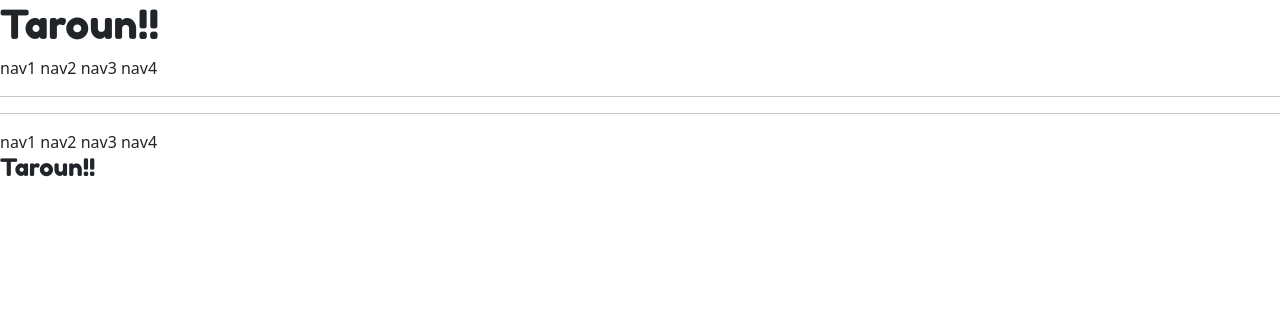
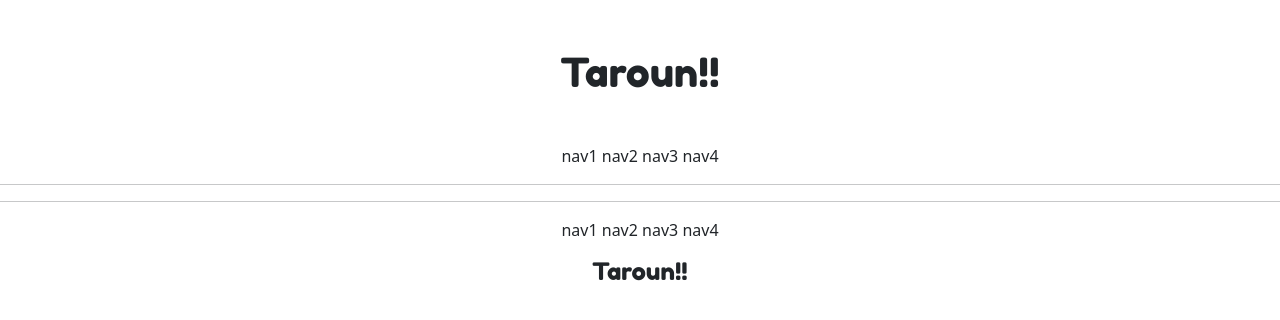
Before and after one commit to taroun/gis_drf_2, a Django app: template templates/base.html in a window 1280 px wide. Shown: the top 320 px of the page. Run offline with Django 4.2, Linux system fonts and the light colour scheme; the template is opened without the code that fills it, so the values that code supplies are empty; parts of the project's set-up code (start-up, migrations or seed data) failed here and were passed over.

Commit message:
12/10 design update2

```diff
--- a/accountapp/templates/accountapp/hello_world.html
+++ b/accountapp/templates/accountapp/hello_world.html
@@ -2,12 +2,12 @@
 {% load static %}
 
 {% block content %}
+<div class="my-5">
     <input id="input_data" type="text">
     <input value="제출" type="button" onclick="send_input()">
 
     <h1 id="text">Hello World!</h1>
-
+</div>
 
 <script src="{% static 'js/hello_world.js' %}"></script>
-
 {% endblock %}
--- a/templates/base.html
+++ b/templates/base.html
@@ -1,7 +1,7 @@
 <!DOCTYPE html>
 <html lang="en">
 {% include 'head.html' %}
-<body>
+<body class="text-center">
 
     {% include 'header.html' %}
 
--- a/templates/footer.html
+++ b/templates/footer.html
@@ -6,6 +6,6 @@
         <span>nav4</span>
     </div>
     <div>
-        <h4 style="font-family: 'Fredoka One', cursive;">Taroun!!</h4>
+        <h4 class="mt-3 mb-5" style="font-family: 'Fredoka One', cursive;">Taroun!!</h4>
     </div>
 </div>
--- a/templates/header.html
+++ b/templates/header.html
@@ -1,6 +1,6 @@
 <div>
     <div>
-        <h1 style="font-family: 'Fredoka One', cursive;">Taroun!!</h1>
+        <h1 class="my-5" style="font-family: 'Fredoka One', cursive;">Taroun!!</h1>
     </div>
     <div>
         <span>nav1</span>
```
